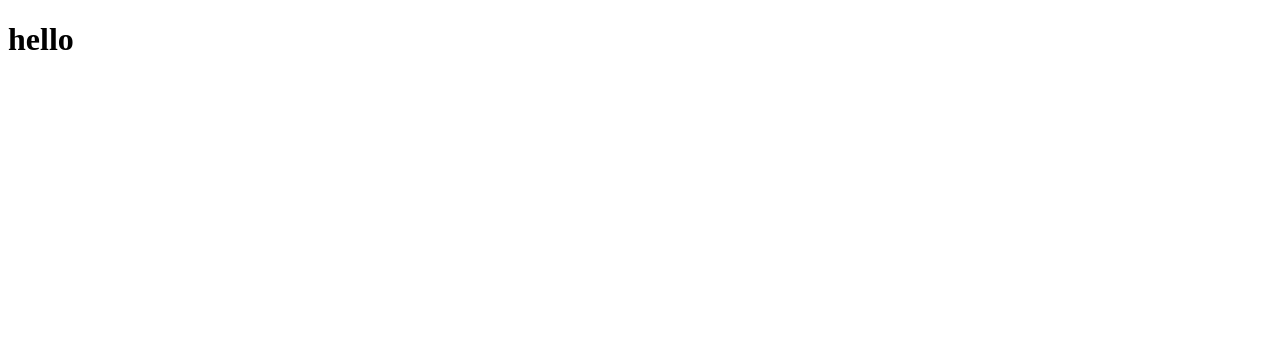
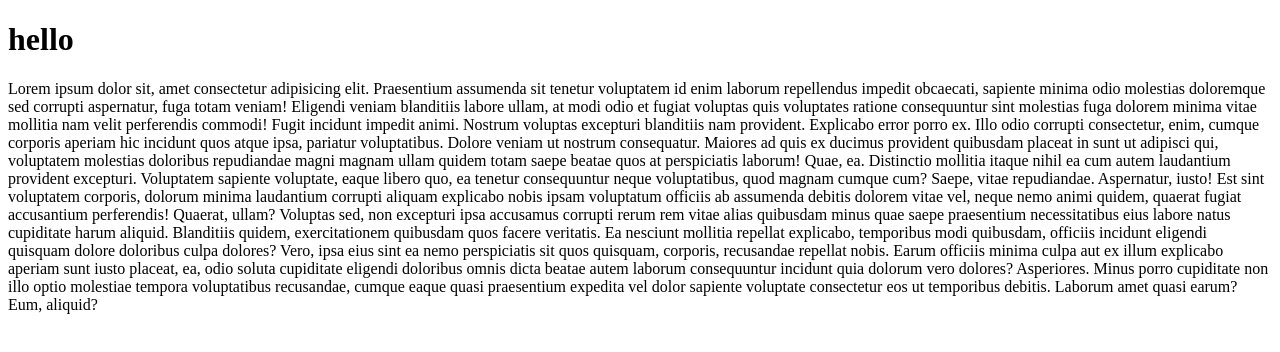
Before and after one commit to zinasemia/code_excersices, a plain HTML site: page index.html in a window 1280 px wide. Drawn offline with Linux system fonts and the light colour scheme.

Commit message:
addlorem

```diff
--- a/index.html
+++ b/index.html
@@ -8,6 +8,15 @@
 </head>
 <body>
  <h1>hello</h1>
-
+ Lorem ipsum dolor sit, amet consectetur adipisicing elit. Praesentium assumenda sit tenetur voluptatem id enim laborum repellendus impedit obcaecati, sapiente minima odio molestias doloremque sed corrupti aspernatur, fuga totam veniam!
+ Eligendi veniam blanditiis labore ullam, at modi odio et fugiat voluptas quis voluptates ratione consequuntur sint molestias fuga dolorem minima vitae mollitia nam velit perferendis commodi! Fugit incidunt impedit animi.
+ Nostrum voluptas excepturi blanditiis nam provident. Explicabo error porro ex. Illo odio corrupti consectetur, enim, cumque corporis aperiam hic incidunt quos atque ipsa, pariatur voluptatibus. Dolore veniam ut nostrum consequatur.
+ Maiores ad quis ex ducimus provident quibusdam placeat in sunt ut adipisci qui, voluptatem molestias doloribus repudiandae magni magnam ullam quidem totam saepe beatae quos at perspiciatis laborum! Quae, ea.
+ Distinctio mollitia itaque nihil ea cum autem laudantium provident excepturi. Voluptatem sapiente voluptate, eaque libero quo, ea tenetur consequuntur neque voluptatibus, quod magnam cumque cum? Saepe, vitae repudiandae. Aspernatur, iusto!
+ Est sint voluptatem corporis, dolorum minima laudantium corrupti aliquam explicabo nobis ipsam voluptatum officiis ab assumenda debitis dolorem vitae vel, neque nemo animi quidem, quaerat fugiat accusantium perferendis! Quaerat, ullam?
+ Voluptas sed, non excepturi ipsa accusamus corrupti rerum rem vitae alias quibusdam minus quae saepe praesentium necessitatibus eius labore natus cupiditate harum aliquid. Blanditiis quidem, exercitationem quibusdam quos facere veritatis.
+ Ea nesciunt mollitia repellat explicabo, temporibus modi quibusdam, officiis incidunt eligendi quisquam dolore doloribus culpa dolores? Vero, ipsa eius sint ea nemo perspiciatis sit quos quisquam, corporis, recusandae repellat nobis.
+ Earum officiis minima culpa aut ex illum explicabo aperiam sunt iusto placeat, ea, odio soluta cupiditate eligendi doloribus omnis dicta beatae autem laborum consequuntur incidunt quia dolorum vero dolores? Asperiores.
+ Minus porro cupiditate non illo optio molestiae tempora voluptatibus recusandae, cumque eaque quasi praesentium expedita vel dolor sapiente voluptate consectetur eos ut temporibus debitis. Laborum amet quasi earum? Eum, aliquid?
 </body>
 </html>
```
